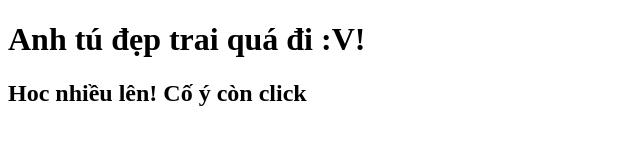
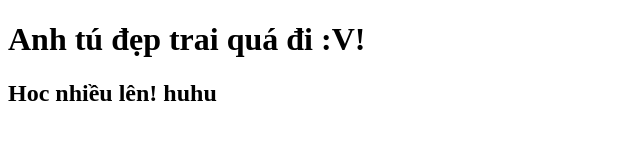
Before and after one commit to anhtu1202/github-demo, a plain HTML site: page index.html in a window 1280 px wide. Shown: the whole page, without its empty margins (0-640 px from the left). Drawn offline with Linux system fonts and the light colour scheme.

Commit message:
Sua file de conflic

```diff
--- a/index.html
+++ b/index.html
@@ -8,6 +8,6 @@
 </head>
 <body>
     <h1>Anh tú đẹp trai quá đi :V!</h1>
-    <h2>Hoc nhiều lên! Cố ý còn click</h2>
+    <h2>Hoc nhiều lên! huhu</h2>
 </body>
 </html>
```
